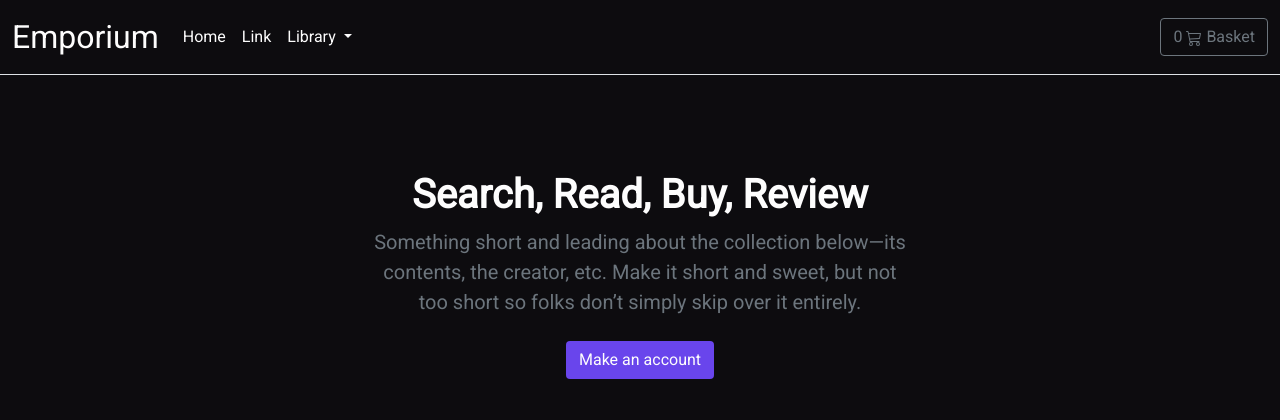
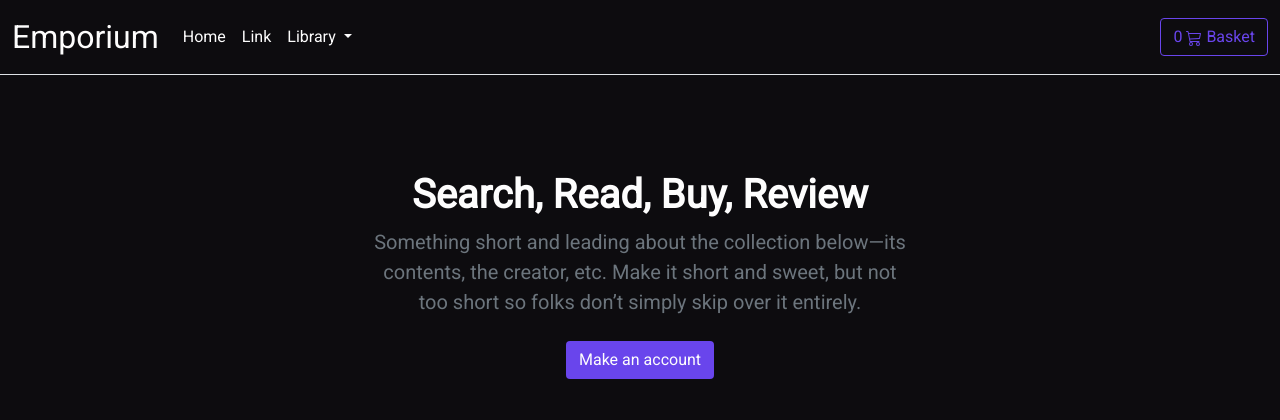
Before and after one commit to iBabylonDev/Emporium-, a Django app: page / in a window 1280 px wide. Shown: the top 420 px of the page. Run offline with Django 4.2, Linux system fonts and the light colour scheme; data that the repository does not hold is empty.

Commit message:
Add some stylings

```diff
--- a/static/css/styles.css
+++ b/static/css/styles.css
@@ -38,3 +38,14 @@ body{
 .btn-primary:focus{
     box-shadow:none !important;
 }
+
+.btn-outline-primary{
+    color:var(--majorelle-blue) !important;
+    border-color:var(--majorelle-blue) !important;
+}
+
+.btn-outline-primary:hover{
+    color:#fff !important;
+    border-color:transparent !important;
+    background-color:var(--majorelle-blue) !important;
+}
--- a/templates/store/base.html
+++ b/templates/store/base.html
@@ -46,7 +46,7 @@
                         </li>
                     </ul>
                     <a type="button" role="button" href="{% url "basket:basket_summary" %}"
-                        class="btn btn-outline-secondary">
+                        class="btn btn-outline-primary">
 
                       {% with total_qty=basket|length %}
                       <div id="basket-qty" class="d-inline-flex">
```
